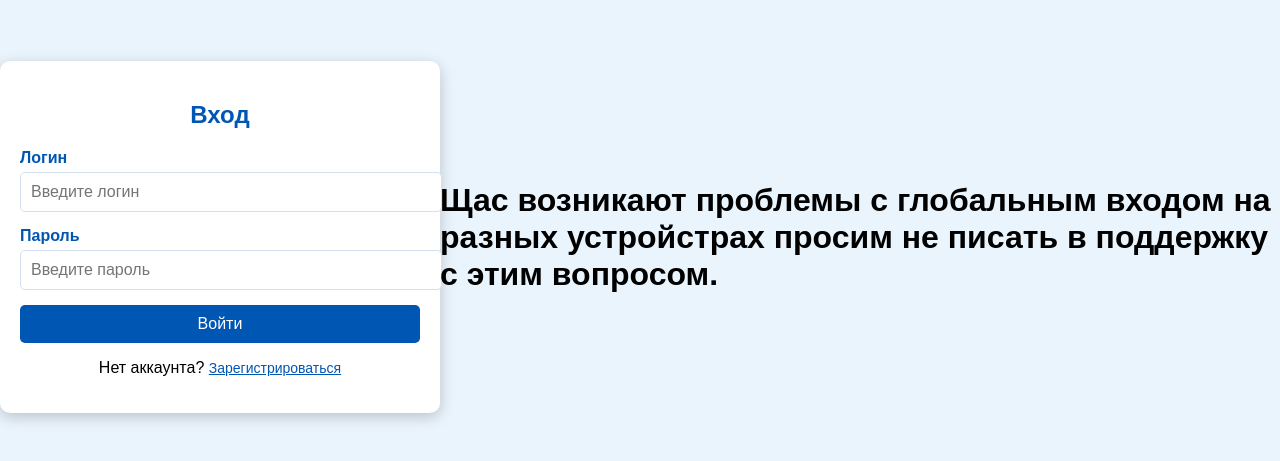
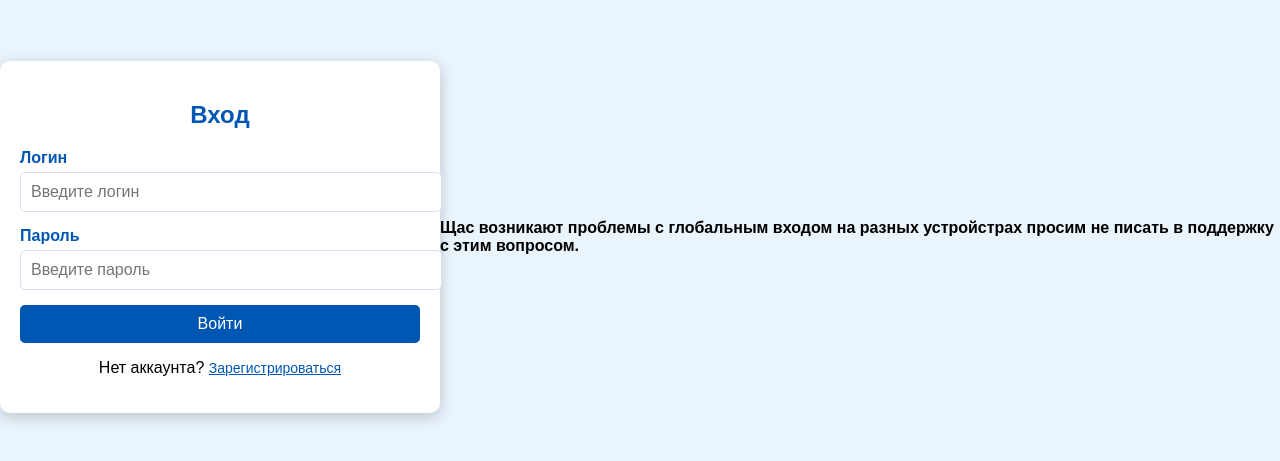
Before and after one commit to PlayRolls-PlayFun/PlayFun, a plain HTML site: page index.html in a window 1280 px wide. Shown: the part 163-624 px from the top of the page. Drawn offline with Linux system fonts and the light colour scheme; files that its build step writes are made by us from their sources.

Commit message:
Update index.html

```diff
--- a/index.html
+++ b/index.html
@@ -45,6 +45,6 @@
         </div>
     </div>
     <script src="script.js"></script> <!-- Подключение JavaScript -->
-    <h1>Щас возникают проблемы с глобальным входом на разных устройстрах просим не писать в поддержку с этим вопросом.</h1>
+    <h4>Щас возникают проблемы с глобальным входом на разных устройстрах просим не писать в поддержку с этим вопросом.</h4>
 </body>
 </html>
```
